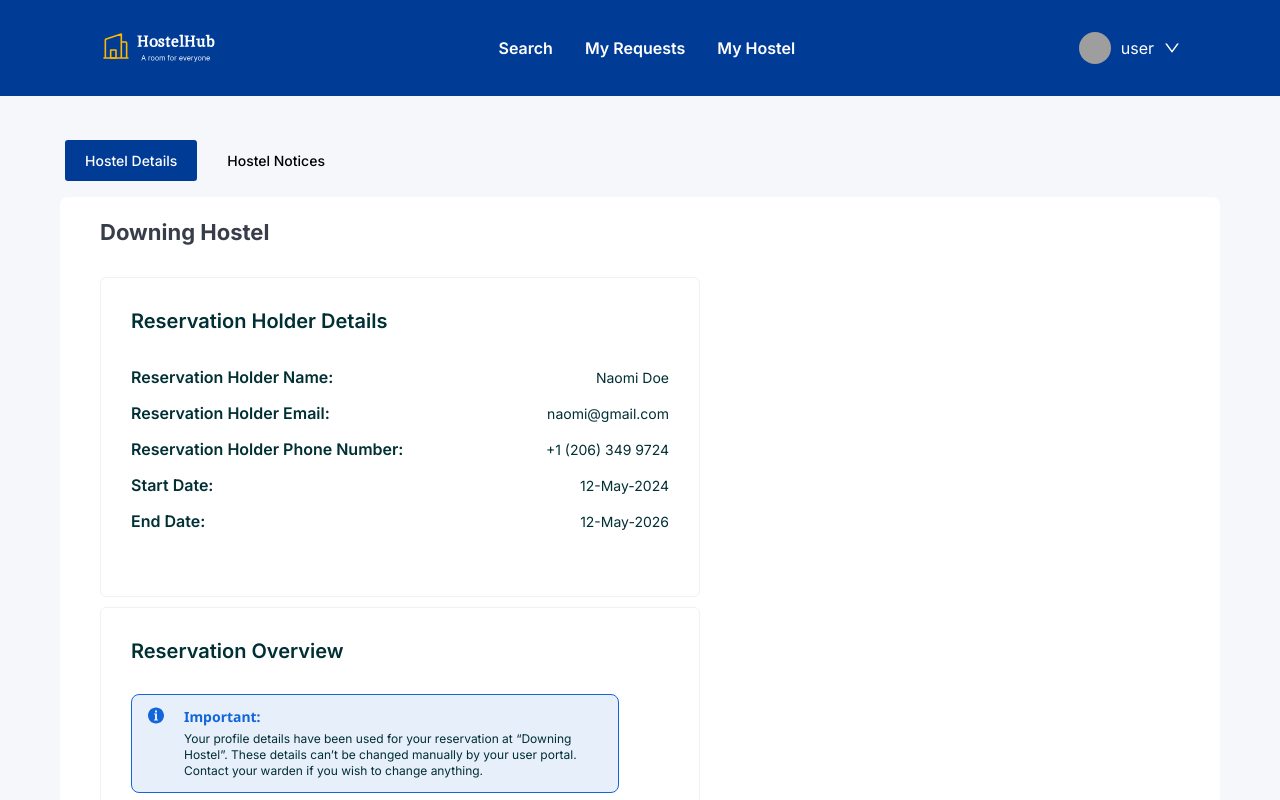
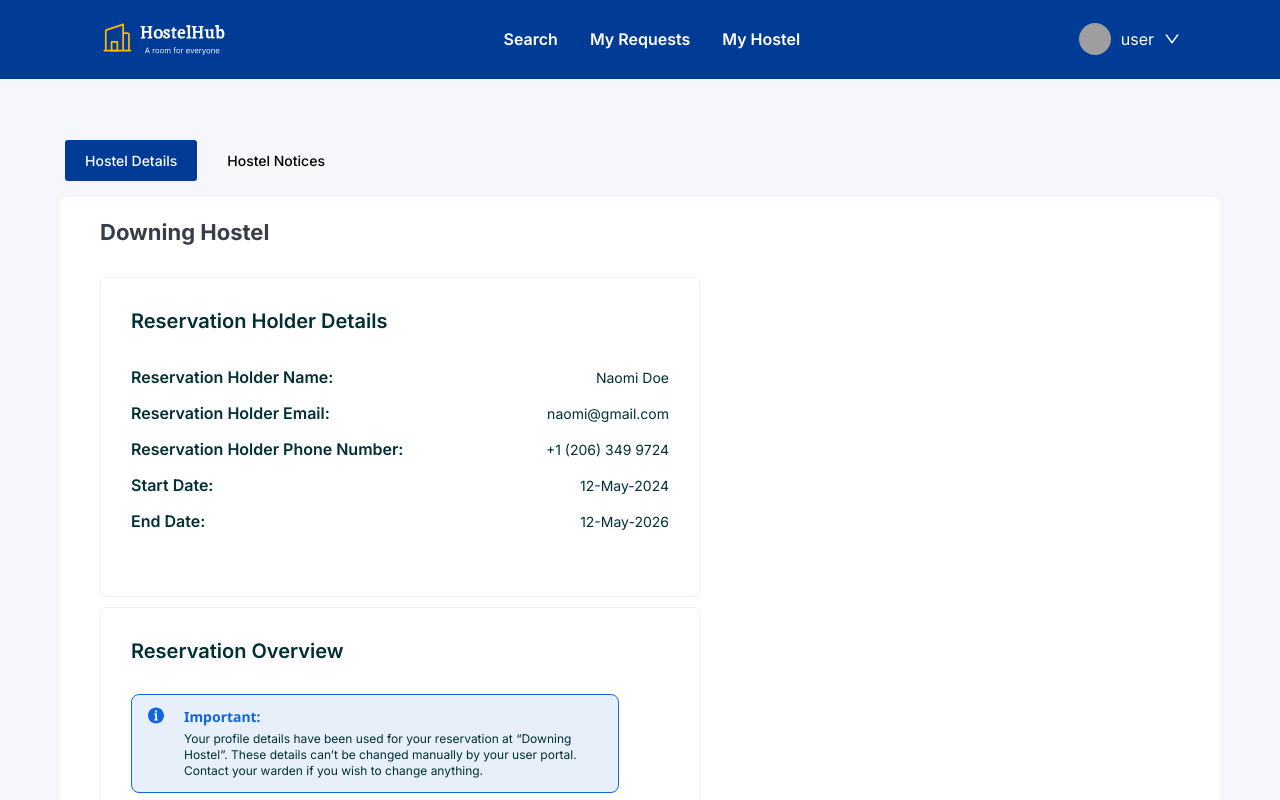
Before and after one commit to bukhtyarhaider/Hostelhub, a React (Vite) app: page /my-hostel in a window 1280 px wide. Shown: the top 800 px of the page. Built offline with nearby package versions, Linux system fonts and the light colour scheme; grey boxes are pictures that could not be loaded; a web font is replaced by a local one.

Commit message:
Added nav items as a guest and UI changes

```diff
--- a/src/components/Navbar/Navbar.module.scss
+++ b/src/components/Navbar/Navbar.module.scss
@@ -2,18 +2,20 @@
 
 .navBarContainer {
   @include flex(row, space-between, center);
-  padding: 30px 100px;
-  position: absolute;
+  padding: 20px 100px;
+  position: fixed;
   background-color: var(--blue);
   z-index: 1;
   right: 0;
   left: 0;
+
   .logoContainer {
     z-index: 1;
     animation: slideInFromLeft 1s;
     @include slideFromLeft;
     .logoWrapper {
-      width: 115px;
+      width: 125px;
+      height: auto;
       img {
         height: 100%;
         width: 100%;
--- a/src/components/Navbar/Navbar.tsx
+++ b/src/components/Navbar/Navbar.tsx
@@ -9,6 +9,7 @@ import { NavBarProps, ProfileMenuItem } from "./NavbarProps";
 
 const NavBar: React.FC<NavBarProps> = ({
   navItems,
+  navItemsAsGuest,
   authUser,
   profileMenu,
   onSignIn,
@@ -43,10 +44,25 @@ const NavBar: React.FC<NavBarProps> = ({
         </div>
       </div>
 
-      {authUser && (
+      {authUser ? (
         <div className={styles.menuContainer}>
           <ul>
             {navItems?.map((label, index) => (
+              <li key={label.name} onClick={() => setSelectedIndex(index)}>
+                <Link
+                  to={label.url}
+                  className={selectedIndex == index ? styles.active : ""}
+                >
+                  {label.name}
+                </Link>
+              </li>
+            ))}
+          </ul>
+        </div>
+      ) : (
+        <div className={styles.menuContainer}>
+          <ul>
+            {navItemsAsGuest?.map((label, index) => (
               <li key={label.name} onClick={() => setSelectedIndex(index)}>
                 <Link
                   to={label.url}
--- a/src/components/Navbar/NavbarProps.ts
+++ b/src/components/Navbar/NavbarProps.ts
@@ -34,6 +34,12 @@ export interface NavBarProps {
    */
   navItems: { name: string; url: string }[];
 
+
+   /**
+   * An array of navigation items as a guest, each containing a name and URL.
+   */
+  navItemsAsGuest: { name: string; url: string }[];
+
   /**
    * The authenticated user object.
    */
```
